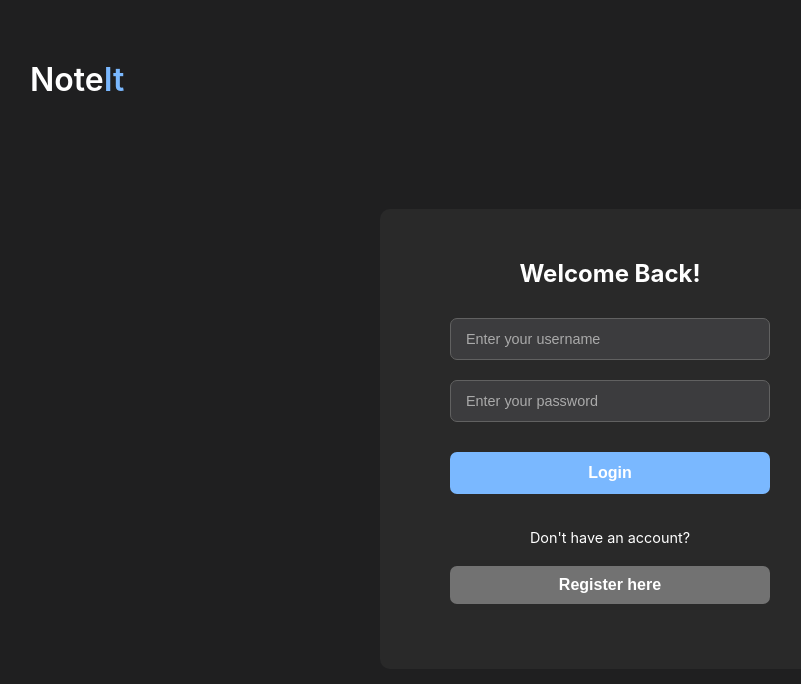
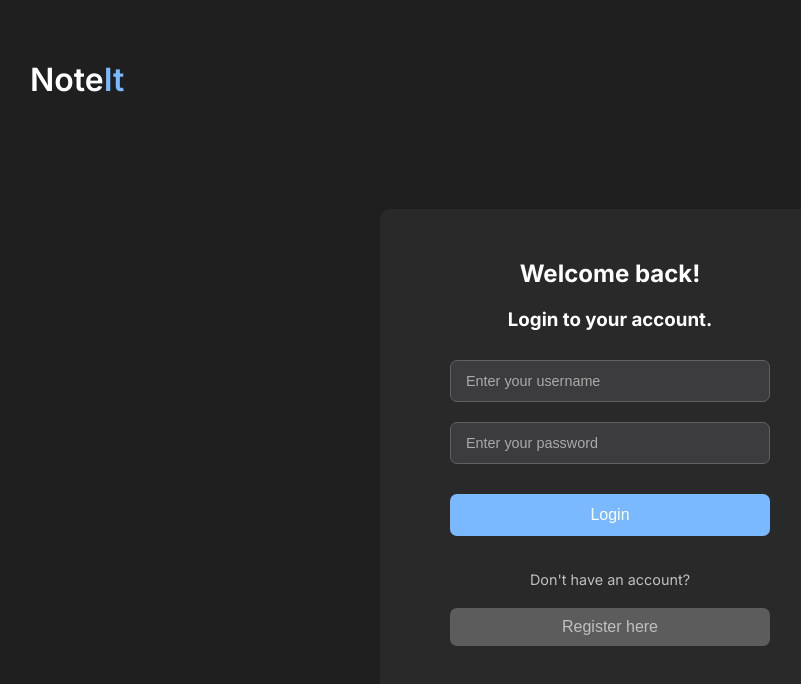
Before and after one commit to joaolscosta/NoteIt, a React (Vite) app in the folder frontend/: page / in a window 1280 px wide. Shown: the top 684 px of the page, without its empty margins (30-831 px from the left). Built offline with nearby package versions, Linux system fonts and the light colour scheme.

Commit message:
fix: Login/register page style.

```diff
--- a/frontend/index.html
+++ b/frontend/index.html
@@ -1,9 +1,15 @@
-<!doctype html>
+<!DOCTYPE html>
 <html lang="en">
    <head>
       <meta charset="UTF-8" />
       <link rel="icon" type="image/svg+xml" href="/vite.svg" />
       <meta name="viewport" content="width=device-width, initial-scale=1.0" />
+      <link rel="preconnect" href="https://fonts.googleapis.com" />
+      <link rel="preconnect" href="https://fonts.gstatic.com" crossorigin />
+      <link
+         href="https://fonts.googleapis.com/css2?family=Inter:ital,opsz,wght@0,14..32,100..900;1,14..32,100..900&display=swap"
+         rel="stylesheet"
+      />
       <title>NoteIt</title>
    </head>
    <body>
--- a/frontend/src/components/Login.jsx
+++ b/frontend/src/components/Login.jsx
@@ -45,7 +45,8 @@ function Login({ onSwitch }) {
             </a>
          </div>
          <div className="login-box">
-            <h2>Welcome Back!</h2>
+            <h2>Welcome back!</h2>
+            <h3>Login to your account.</h3>
             <form onSubmit={handleLogin}>
                <input
                   type="text"
--- a/frontend/src/components/Register.jsx
+++ b/frontend/src/components/Register.jsx
@@ -47,6 +47,7 @@ function Register({ onSwitch }) {
          </div>
          <div className="login-box">
             <h2>Welcome!</h2>
+            <h3>Create your account.</h3>
             <form onSubmit={handleRegister}>
                <input
                   type="text"
@@ -62,7 +63,7 @@ function Register({ onSwitch }) {
                />
                <button type="submit">Register</button>
             </form>
-            <p>
+            <p className="already">
                Already have an account?{" "}
                <button className="switch" onClick={onSwitch}>
                   Login here
--- a/frontend/src/index.css
+++ b/frontend/src/index.css
@@ -1,6 +1,6 @@
 body {
    margin: 0;
-   font-family: "Inter", sans-serif;
+   font-family: "Inter", serif;
    background-color: #1f1f20;
 }
 
@@ -63,7 +63,7 @@ body {
    border-radius: 7px;
    color: #fff;
    font-size: 1rem;
-   font-weight: bold;
+   cursor: pointer;
 }
 
 .login-box button:hover {
@@ -73,6 +73,7 @@ body {
 .login-box p {
    margin: 15px 0;
    font-size: 0.9rem;
+   opacity: 0.7;
 }
 
 .login-box .switch {
@@ -81,7 +82,6 @@ body {
    border: none;
    padding: 10px;
    border-radius: 7px;
-   font-weight: bold;
    cursor: pointer;
 }
 
```
Lines whose indentation alone changed are shown as unchanged.
